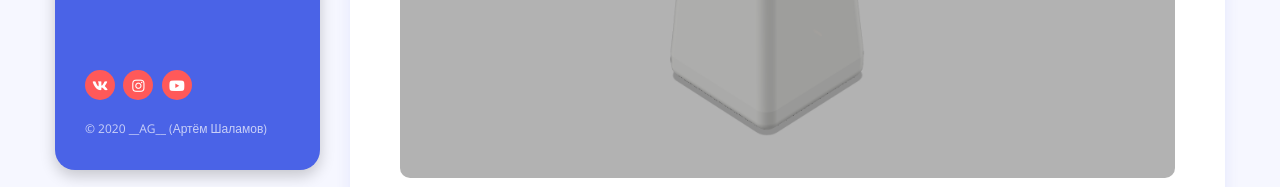
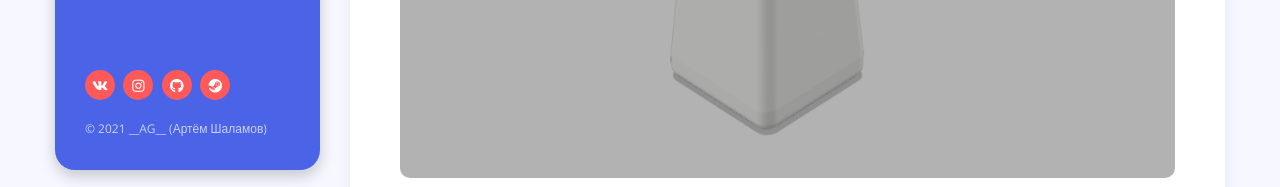
Before and after one commit to ArtemShalamov/AGSite, a plain HTML site: page aglamp.html in a window 1280 px wide. Shown: the part 500-687 px from the top of the page. Drawn offline with nearby package versions, Linux system fonts and the light colour scheme.

Commit message:
AGSite06.01№2
Update ShalamovArtem's site from 06.01.2021 year №2.

Changelog

1. Change of year next to copyright on all pages;
2. Adding Social Github and Removing YouTube on all pages.

```diff
--- a/aglamp.html
+++ b/aglamp.html
@@ -73,10 +73,11 @@
 				<ul class="social-icons list-inline">
 					<li class="list-inline-item"><a href="https://vk.com/agartem" target="_blank"><i class="fab fa-vk"></i></a></li>
 					<li class="list-inline-item"><a href="https://www.instagram.com/agartem_/" target="_blank"><i class="fab fa-instagram"></i></a></li>
-					<li class="list-inline-item"><a href="https://www.youtube.com/channel/UCNFvWygt-ZeAkMh65aBKu7A" target="_blank"><i class="fab fa-youtube"></i></a></li>
+					<li class="list-inline-item"><a href="https://github.com/ArtemShalamov" target="_blank"><i class="fab fa-github"></i></a></li>
+					<li class="list-inline-item"><a href="https://steamcommunity.com/id/artemgamer_/" target="_blank"><i class="fab fa-steam"></i></a></li>
                 </ul>
                 <!-- copyright -->
-				<span class="copyright">© 2020 __AG__ (Артём Шаламов)</span>
+				<span class="copyright">© 2021 __AG__ (Артём Шаламов)</span>
 			</div>
 		</div>
 	</header>
```
Also changed, not shown: aglamp_order.html (+3 -2 lines), index.html (+3 -2 lines).
